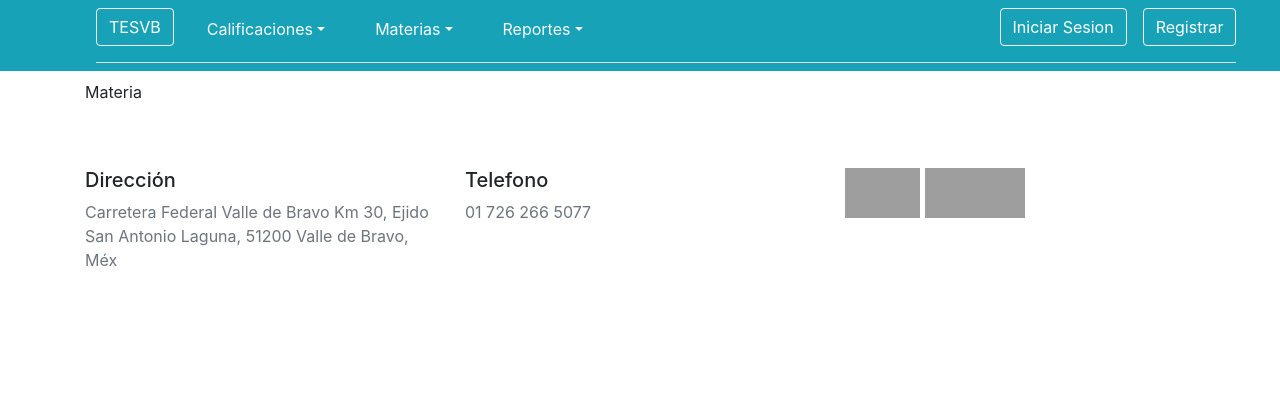
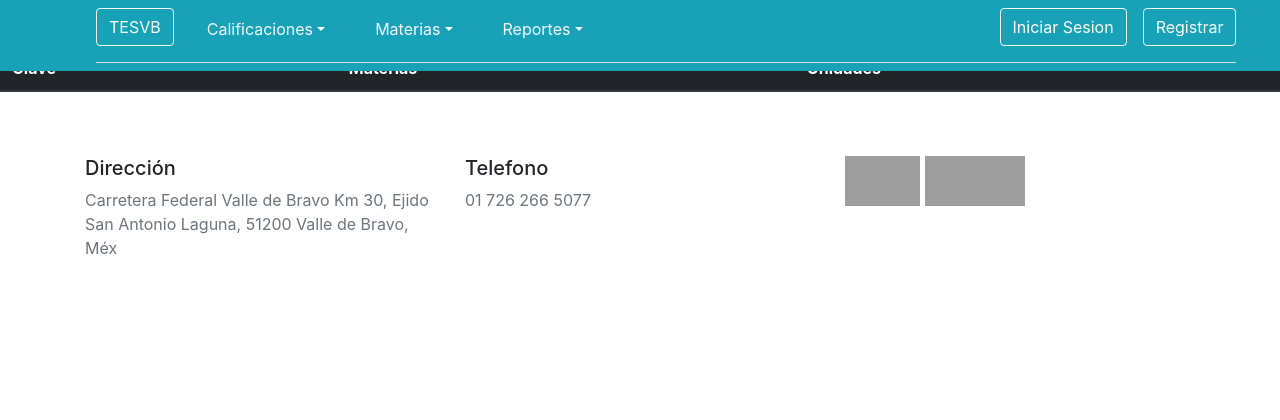
Before and after one commit to bernardinooctavio/aplicacionesproyecto, a PHP site: page /aplicacionesproyecto/Materia in a window 1280 px wide. Shown: the top 420 px of the page. Run offline with PHP 8.4, Linux system fonts and the light colour scheme; lists and menus that the app fills with data are empty; some libraries are stand-ins or nearby versions; grey boxes are pictures that could not be loaded.

Commit message:
vistamateria
vistamateria

```diff
--- a/Views/Materia/index.php
+++ b/Views/Materia/index.php
@@ -1,3 +1,37 @@
-<div class="container" style="margin-top:5em;">
-<p> Materia</p>
-</div>
+<table class="table">
+<h3></h3>
+<h4>Materias</h4>
+  <thead class="thead-dark">
+    <tr>
+      <th scope="col">Clave</th>
+      <th scope="col">Materias</th>
+      <th scope="col">Unidades</th>
+    </tr>
+  </thead>
+  <tbody>
+<?php
+
+while($filas=mysqli_fetch_assoc($datos))
+{
+
+  ?>
+
+    <tr>
+      <th scope="row"><?php echo $filas['id_materia'] ?></th>
+      <td><?php echo $filas['desc_materia'] ?></td>
+      <td><?php echo $filas['no_unidades'] ?></td>
+      <td></td>
+      <td></td>
+      <td></td>
+      <td></td>
+      <td></td>
+       <td></td>
+
+    </tr>
+    <?php
+}
+
+?>
+
+</tbody>
+</table>
```
